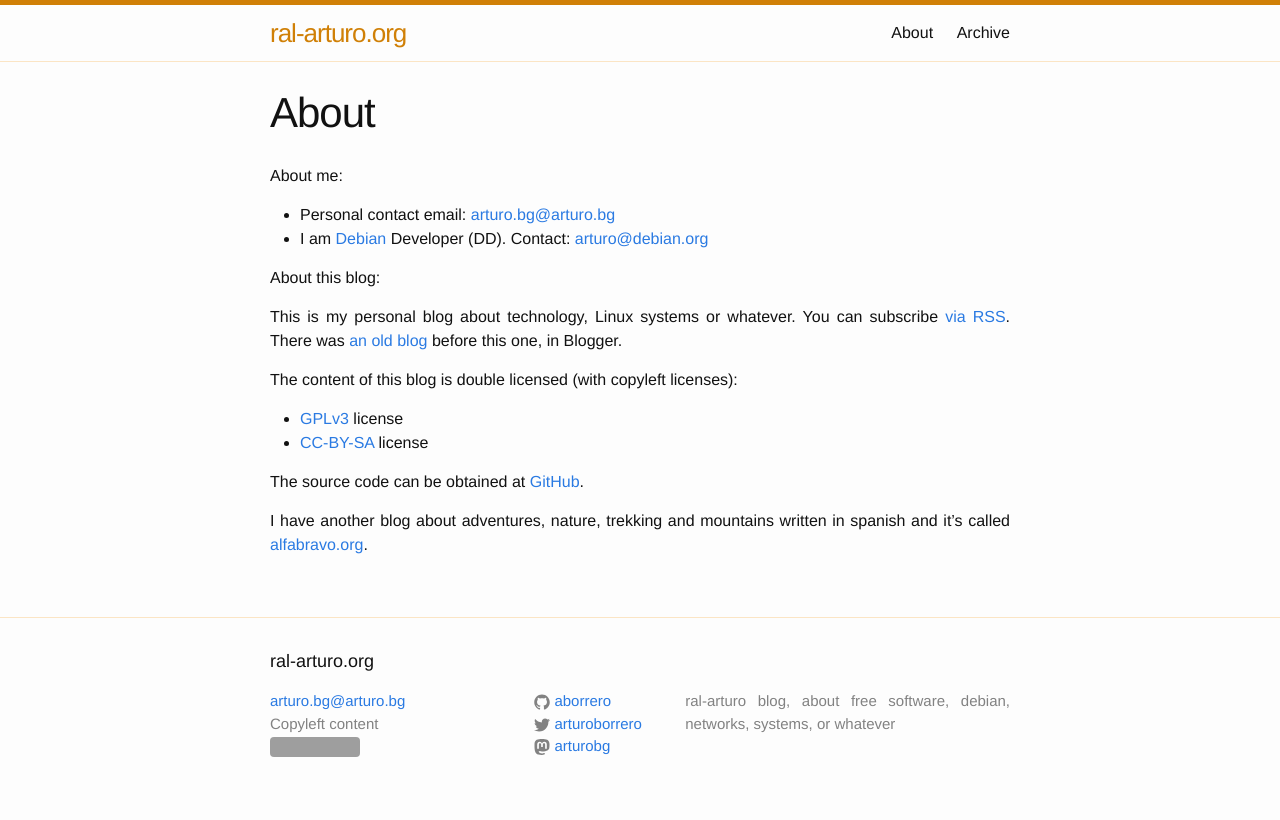
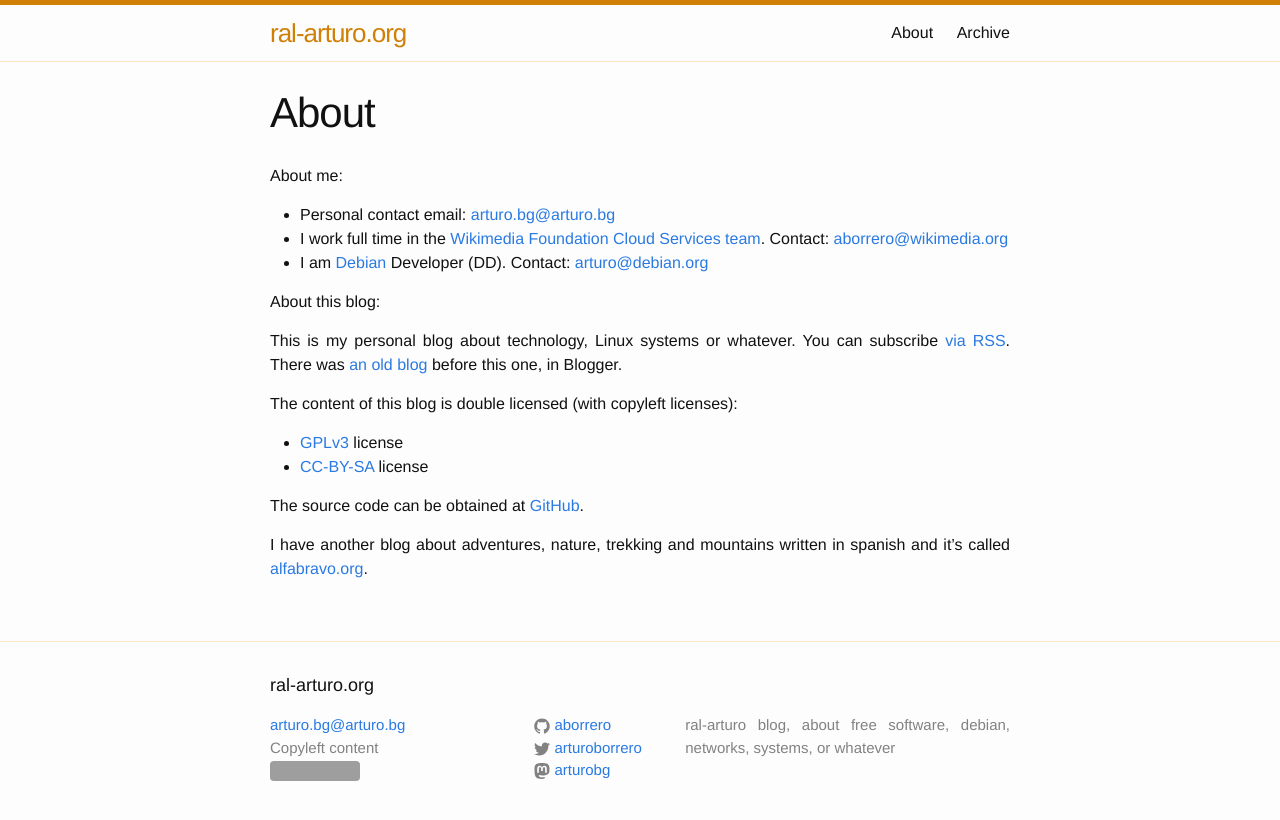
Before and after one commit to aborrero/ral-arturo.org, a Jekyll site: the page built from about.md, in a window 1280 px wide. Shown: the top 820 px of the page. Built offline with Jekyll 4.4.1, drawn with Linux system fonts in a browser that asks for light colours; grey boxes are pictures that could not be loaded.

Commit message:
about: add Wikimedia contact
Refresh page.

Signed-off-by: Arturo Borrero Gonzalez <arturo.bg@arturo.bg>

```diff
--- a/about.md
+++ b/about.md
@@ -7,6 +7,8 @@
 About me:
 
  * Personal contact email: [arturo.bg@arturo.bg](mailto:arturo.bg@arturo.bg)
+ * I work full time in the [Wikimedia Foundation Cloud Services team][wmcs]. Contact:
+  [aborrero@wikimedia.org](mailto:aborrero@wikimedia.org)
  * I am [Debian][debian] Developer (DD). Contact:
   [arturo@debian.org](mailto:arturo@debian.org)
 
```
Also changed, not shown: other parts of about.md (+1 -0 lines).
